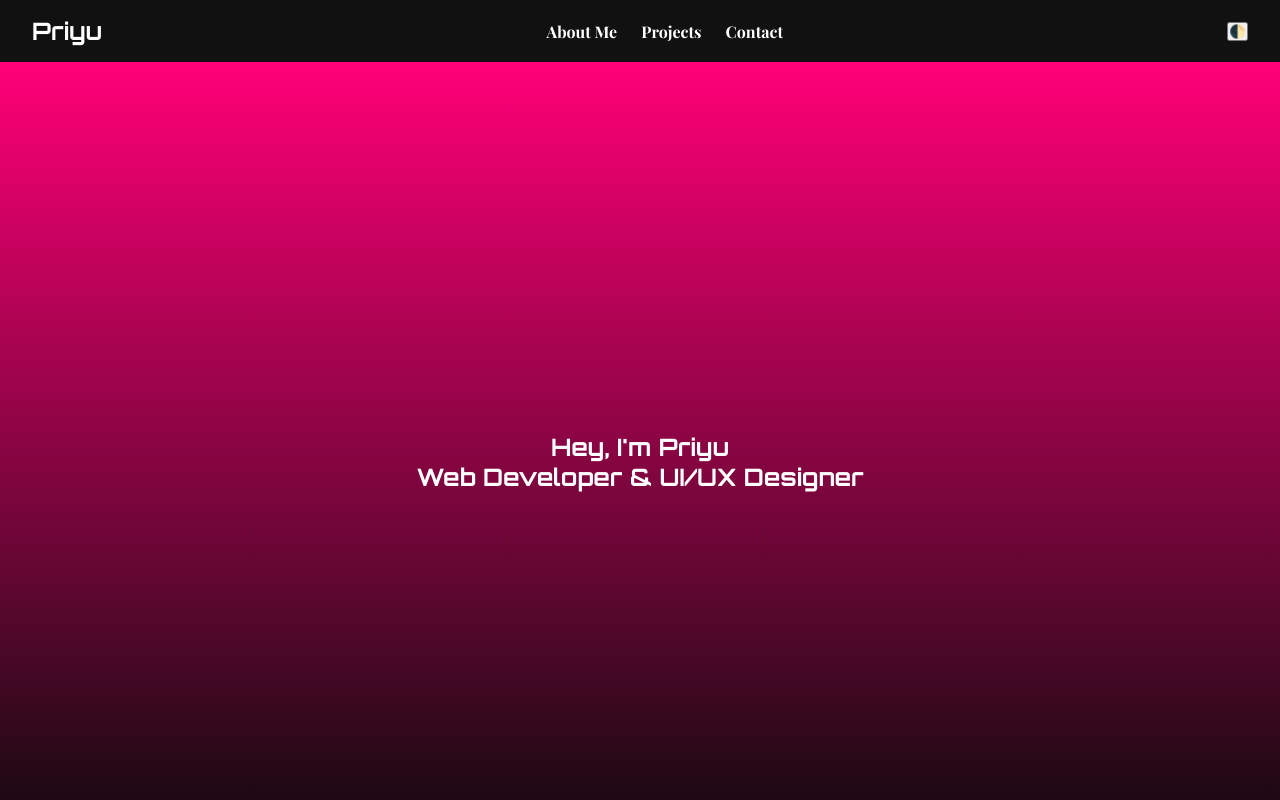
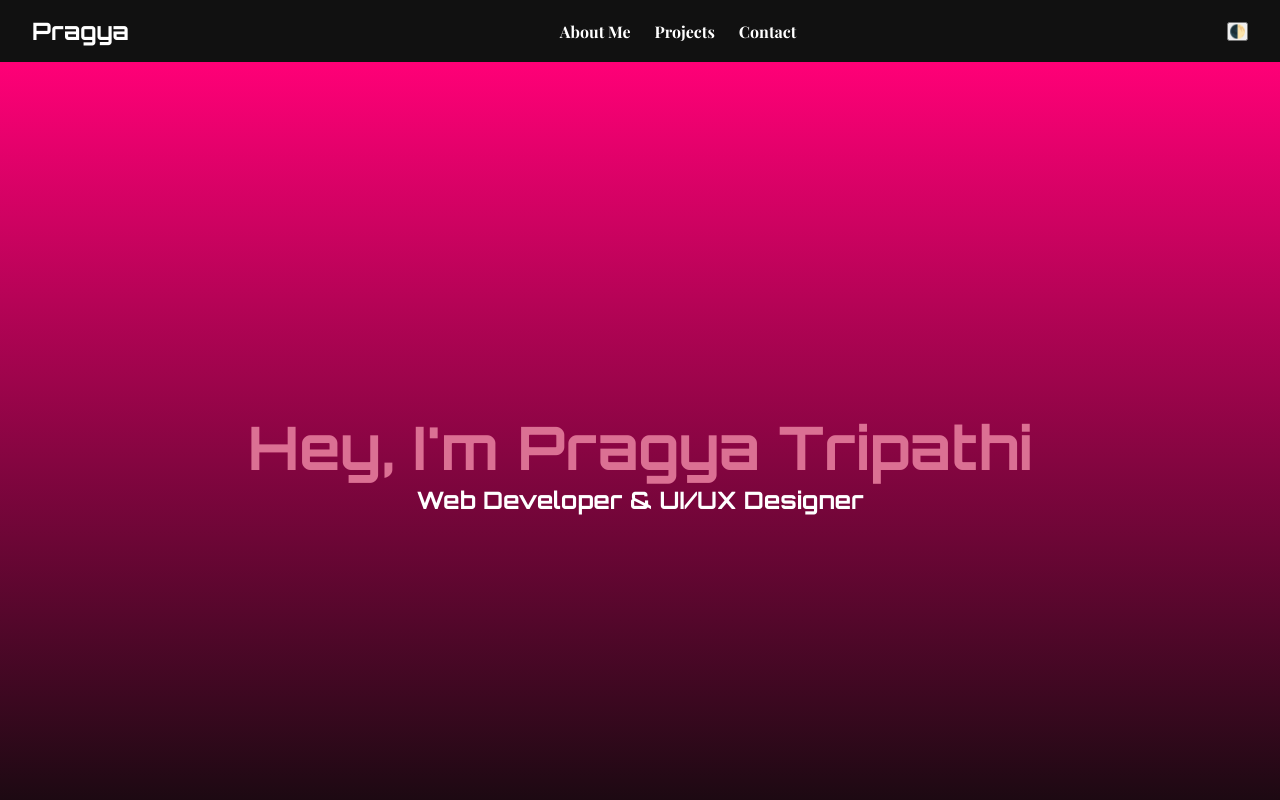
Before and after one commit to pragyaaa305/portfolio_website, a plain HTML site: page index.html in a window 1280 px wide. Shown: the top 800 px of the page. Drawn offline with nearby package versions, Linux system fonts and the light colour scheme.

Commit message:
name change

```diff
--- a/index.html
+++ b/index.html
@@ -19,7 +19,7 @@
 
   <!-- Navbar -->
   <nav>
-    <h1 class="logo">Priyu</h1>
+    <h1 class="logo">Pragya</h1>
     <ul class="nav-links" id="nav-links">
       <li><a href="#about">About Me</a></li>
       <li><a href="#projects">Projects</a></li>
@@ -36,7 +36,7 @@
   <!-- Hero -->
   <section class="hero">
     <div class="hero-text">
-      <h1>Hey, I'm Priyu</h1>
+      <h1 style="font-size: 60px; color: palevioletred;">Hey, I'm Pragya Tripathi</h1>
       <h2>Web Developer & UI/UX Designer</h2>
     </div>
   </section>
```
